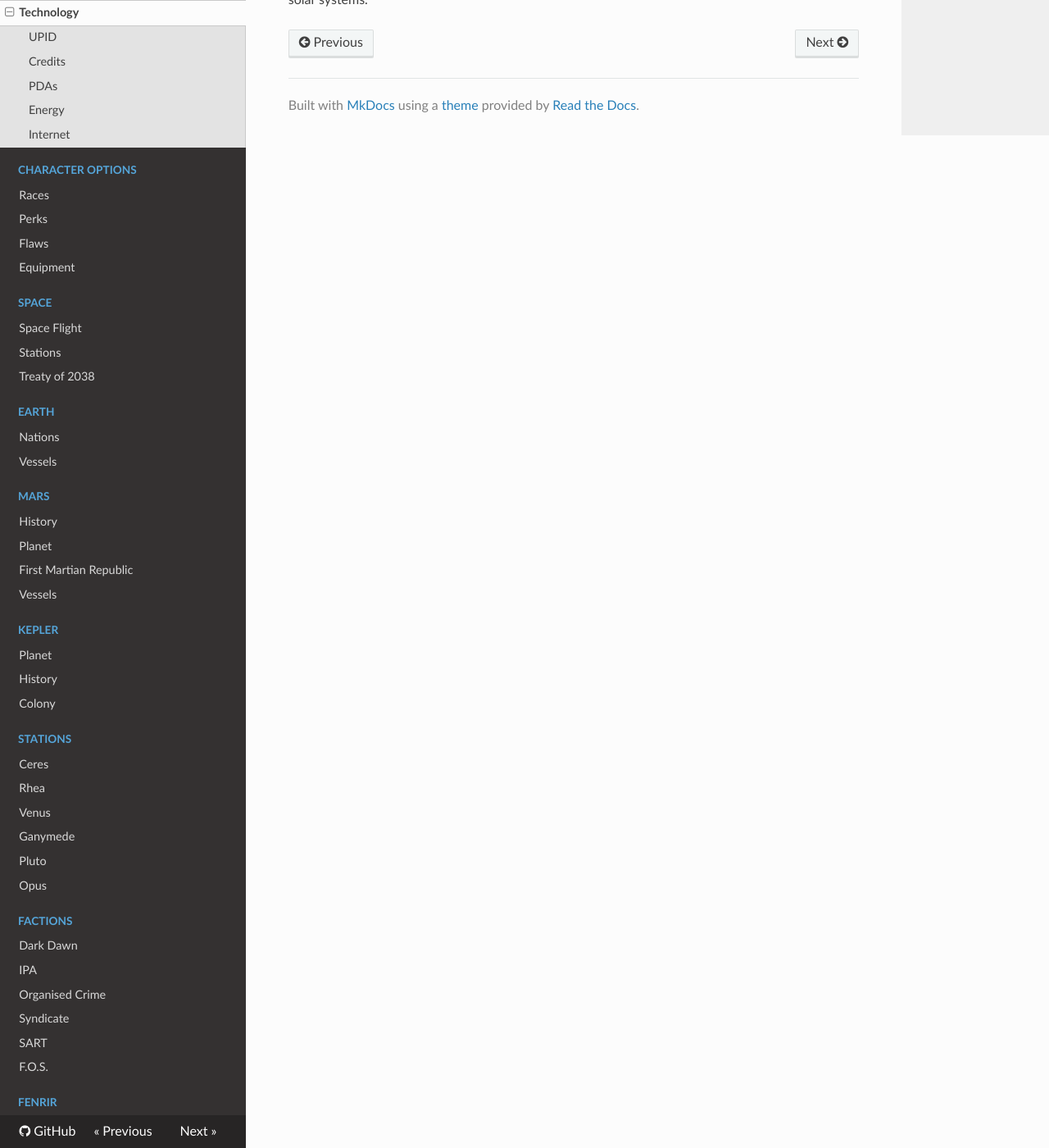
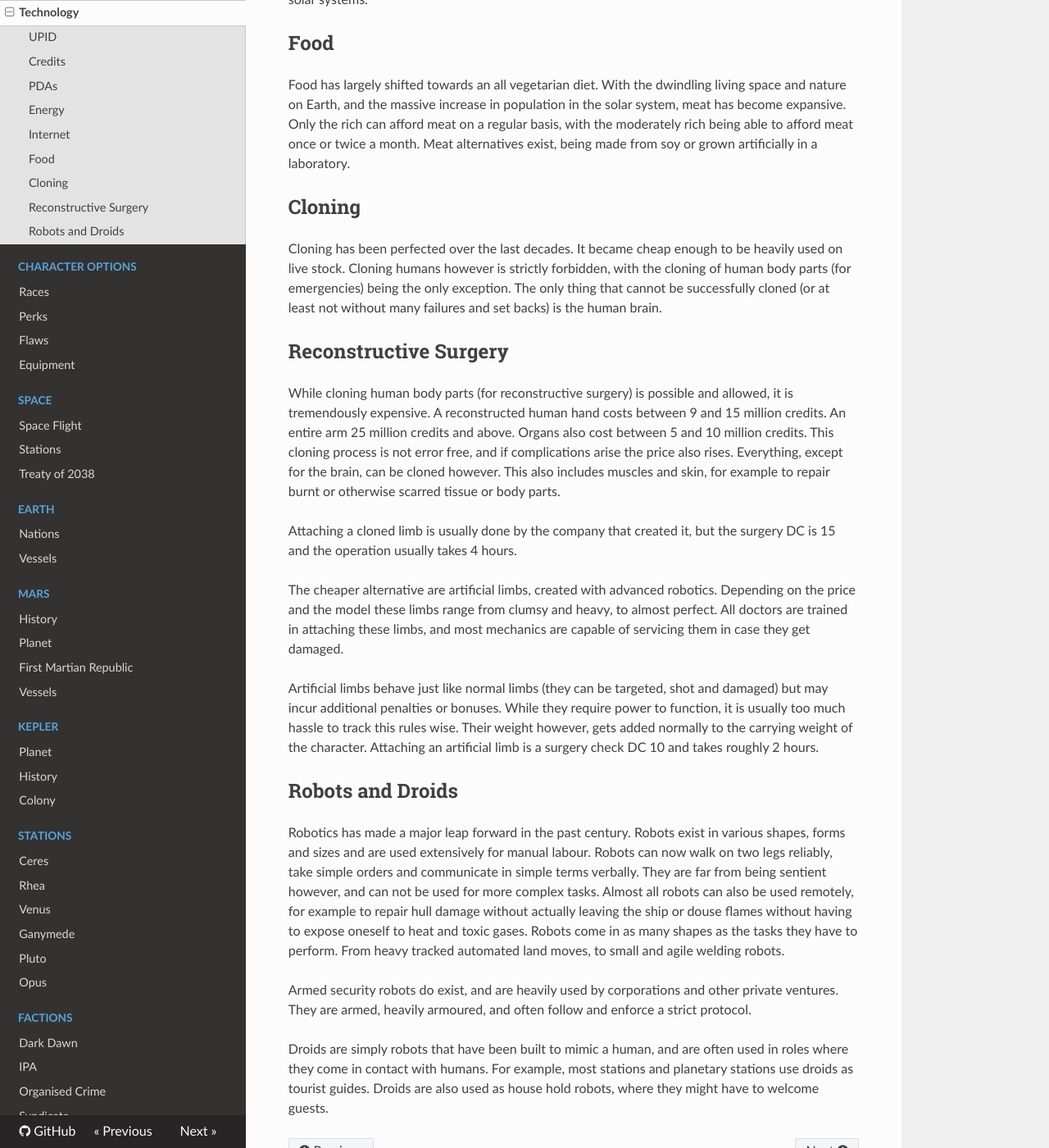
Before and after one commit to ehrpg/lastdescent, an MkDocs documentation site: the page built from docs/technology.md, in a window 1280 px wide and 1400 px high, scrolled down 1939 px. Shown: the whole window at 82% size. Built offline with MkDocs 1.6.1, drawn with Linux system fonts in a browser that asks for light colours; nearby versions of some CDN libraries; old or Windows-style settings are respelled for this version of MkDocs.

Commit message:
Add reconstructive surgery

```diff
--- a/docs/technology.md
+++ b/docs/technology.md
@@ -84,3 +84,66 @@ communication travel with a speed of 20 parsecs a year.
 
 Due to this delay, email as resurfaced as the main means of making contact with
 another across solar systems.
+
+## Food
+
+Food has largely shifted towards an all vegetarian diet. With the dwindling
+living space and nature on Earth, and the massive increase in population in
+the solar system, meat has become expansive. Only the rich can afford meat on
+a regular basis, with the moderately rich being able to afford meat once or
+twice a month. Meat alternatives exist, being made from soy or grown
+artificially in a laboratory.
+
+## Cloning
+
+Cloning has been perfected over the last decades. It became cheap enough to be
+heavily used on live stock. Cloning humans however is strictly forbidden, with
+the cloning of human body parts (for emergencies) being the only exception. The
+only thing that cannot be successfully cloned (or at least not without many
+failures and set backs) is the human brain.
+
+## Reconstructive Surgery
+
+While cloning human body parts (for reconstructive surgery) is possible and
+allowed, it is tremendously expensive. A reconstructed human hand costs
+between 9 and 15 million credits. An entire arm 25 million credits and
+above. Organs also cost between 5 and 10 million credits. This cloning process
+is not error free, and if complications arise the price also rises. Everything,
+except for the brain, can be cloned however. This also includes muscles and
+skin, for example to repair burnt or otherwise scarred tissue or body parts.
+
+Attaching a cloned limb is usually done by the company that created it, but
+the surgery DC is 15 and the operation usually takes 4 hours.
+
+The cheaper alternative are artificial limbs, created with advanced robotics.
+Depending on the price and the model these limbs range from clumsy and heavy,
+to almost perfect. All doctors are trained in attaching these limbs, and most
+mechanics are capable of servicing them in case they get damaged.
+
+Artificial limbs behave just like normal limbs (they can be targeted, shot and
+damaged) but may incur additional penalties or bonuses. While they require
+power to function, it is usually too much hassle to track this rules wise.
+Their weight however, gets added normally to the carrying weight of the
+character. Attaching an artificial limb is a surgery check DC 10 and takes
+roughly 2 hours.
+
+## Robots and Droids
+
+Robotics has made a major leap forward in the past century. Robots exist in
+various shapes, forms and sizes and are used extensively for manual labour.
+Robots can now walk on two legs reliably, take simple orders and communicate
+in simple terms verbally. They are far from being sentient however, and can
+not be used for more complex tasks. Almost all robots can also be used remotely,
+for example to repair hull damage without actually leaving the ship or douse
+flames without having to expose oneself to heat and toxic gases. Robots come
+in as many shapes as the tasks they have to perform. From heavy tracked
+automated land moves, to small and agile welding robots.
+
+Armed security robots do exist, and are heavily used by corporations and other
+private ventures. They are armed, heavily armoured, and often follow and
+enforce a strict protocol.
+
+Droids are simply robots that have been built to mimic a human, and are often
+used in roles where they come in contact with humans. For example, most stations
+and planetary stations use droids as tourist guides. Droids are also used as
+house hold robots, where they might have to welcome guests.
```
Also changed, not shown: docs/equipment.md (+28 -0 lines).
